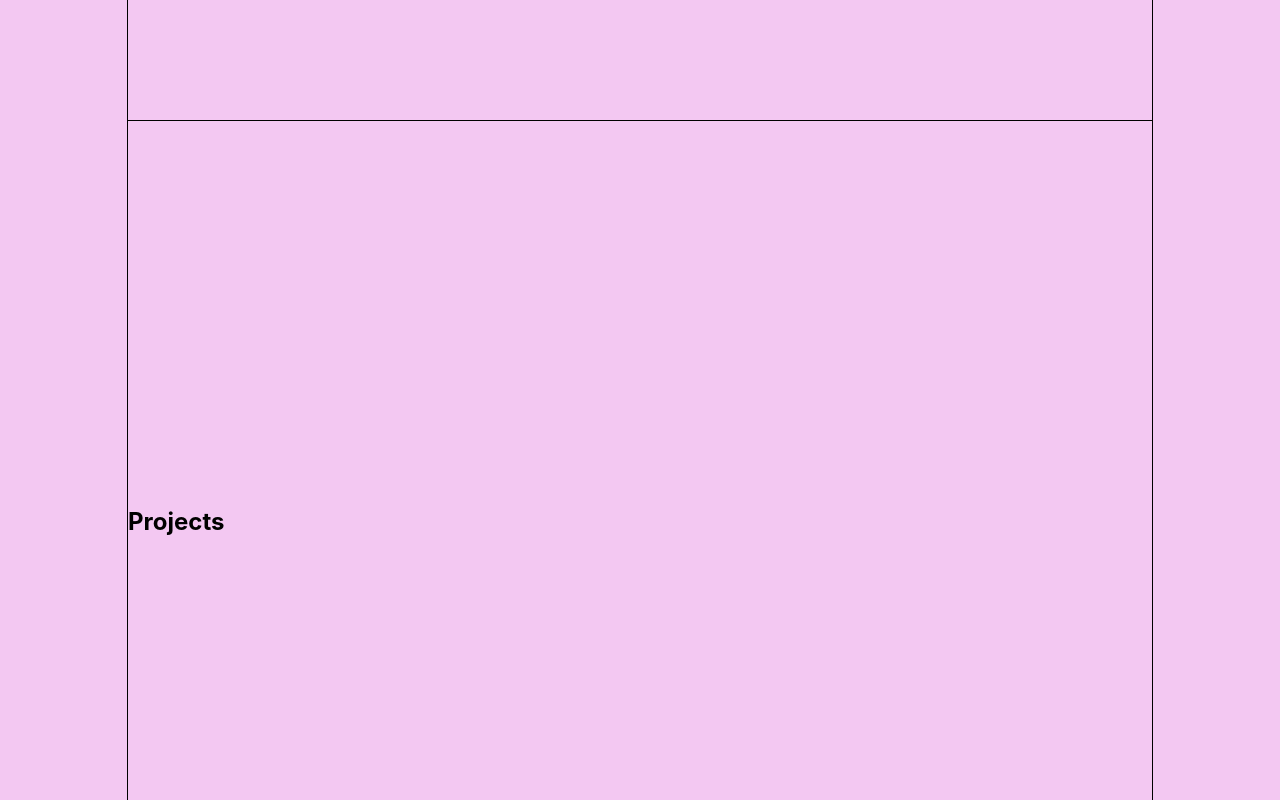
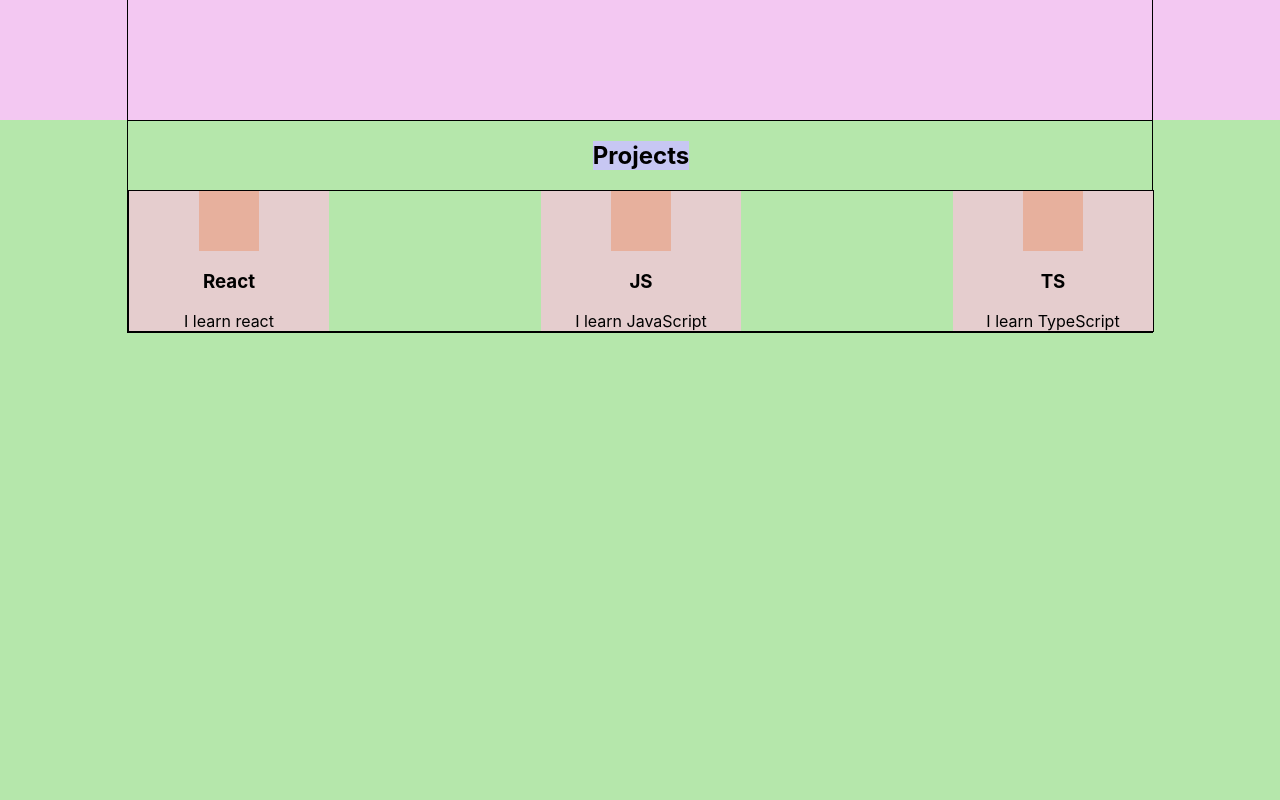
Before and after one commit to Paskinho/my_portfolio, a React (Create React App) app: page / in a window 1280 px wide. Shown: the part 760-1560 px from the top of the page. Built offline with nearby package versions, Linux system fonts and the light colour scheme.

Commit message:
refactoring with Projects.tsx

```diff
--- a/src/components/projects/Projects.module.css
+++ b/src/components/projects/Projects.module.css
@@ -1,24 +1,22 @@
-.mainBlock {
-    height: 100vh;
-    background-color: #f3c8f2;
+.skillsBlock {
+    min-height: 100vh;
+    background-color: #b5e7ab;
+
+}
+
+.skillsContainer {
     flex-direction: column;
     justify-content: flex-start;
 }
 
 .title {
-    display: flex;
-    flex-direction: column;
-    justify-content: flex-start;
-    align-content: flex-start;
+    background-color: #c7c7f3;
 }
 
-.text {
-    width: 300px;
-    background-color: #f6f6f6;
+.skills {
+    border: 1px solid;
+    width: 100%;
+    display: flex;
+    justify-content: space-between;
+    flex-wrap: wrap;
 }
-
-.photo {
-    width: 300px;
-    height: 500px;
-    background-color: #f6f6f6;
-}
--- a/src/components/projects/Projects.tsx
+++ b/src/components/projects/Projects.tsx
@@ -1,14 +1,20 @@
 import React from "react";
 import s from "./Projects.module.css"
 import sContainer from '../../common/styles/Container.module.css'
+import {Skill} from "../skills/skill/Skill";
 
 
 
 export const Projects = () => {
     return (
-        <div className={s.mainBlock}>
-            <div className={sContainer.container}>
+        <div className={s.skillsBlock}>
+            <div className={`${sContainer.container} ${s.skillsContainer}`}>
                 <h2 className={s.title}>Projects</h2>
+                <div className={s.skills}>
+                    <Skill title={"React"} description={"I learn react"}/>
+                    <Skill title={"JS"} description={"I learn JavaScript"}/>
+                    <Skill title={"TS"} description={"I learn TypeScript"}/>
+                </div>
             </div>
         </div>
     );
```
